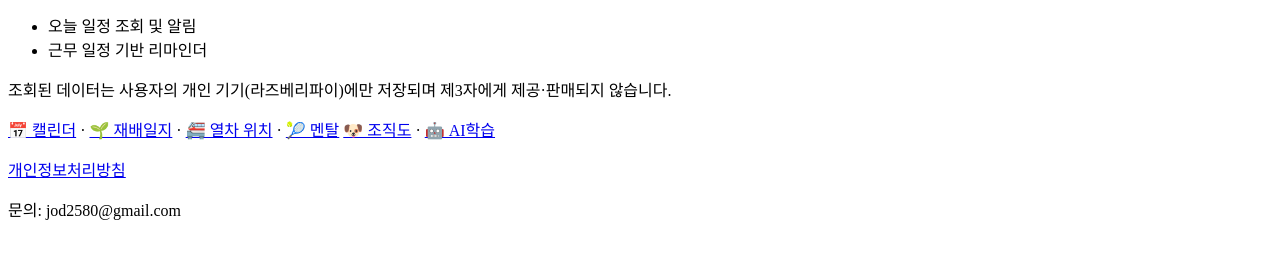
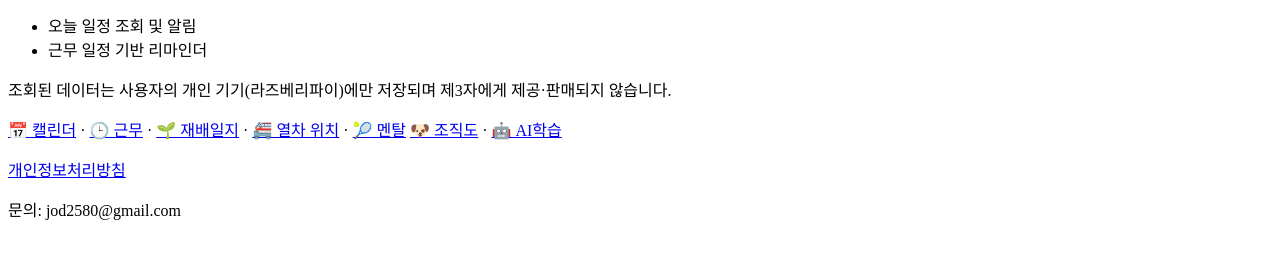
Before and after one commit to jod2580-blip/jod2580-blip.github.io, a plain HTML site: page index.html in a window 1280 px wide. Shown: the part 116-374 px from the top of the page. Drawn offline with Linux system fonts and the light colour scheme.

Commit message:
nav: 근무·알람 폼 메뉴 추가

```diff
--- a/index.html
+++ b/index.html
@@ -5,7 +5,7 @@
 <p>두리 캘린더는 개인용 <strong>Google 캘린더 연동 알림 도우미</strong>입니다. 사용자가 동의한 본인 계정의 캘린더 일정을 읽어, 근무·할 일 알림을 텔레그램 메시지로 보내줍니다.</p>
 <ul><li>오늘 일정 조회 및 알림</li><li>근무 일정 기반 리마인더</li></ul>
 <p>조회된 데이터는 사용자의 개인 기기(라즈베리파이)에만 저장되며 제3자에게 제공·판매되지 않습니다.</p>
-<p><a href="calendar.html">📅 캘린더</a> · <a href="journal.html">🌱 재배일지</a> · <a href="train.html">🚝 열차 위치</a> · <a href="mental.html">🎾 멘탈</a>
+<p><a href="calendar.html">📅 캘린더</a> · <a href="shift.html">🕒 근무</a> · <a href="journal.html">🌱 재배일지</a> · <a href="train.html">🚝 열차 위치</a> · <a href="mental.html">🎾 멘탈</a>
     <a href="team.html">🐶 조직도</a> · <a href="ai.html">🤖 AI학습</a></p>
 <p><a href="privacy.html">개인정보처리방침</a></p>
 <p>문의: jod2580@gmail.com</p>
```
